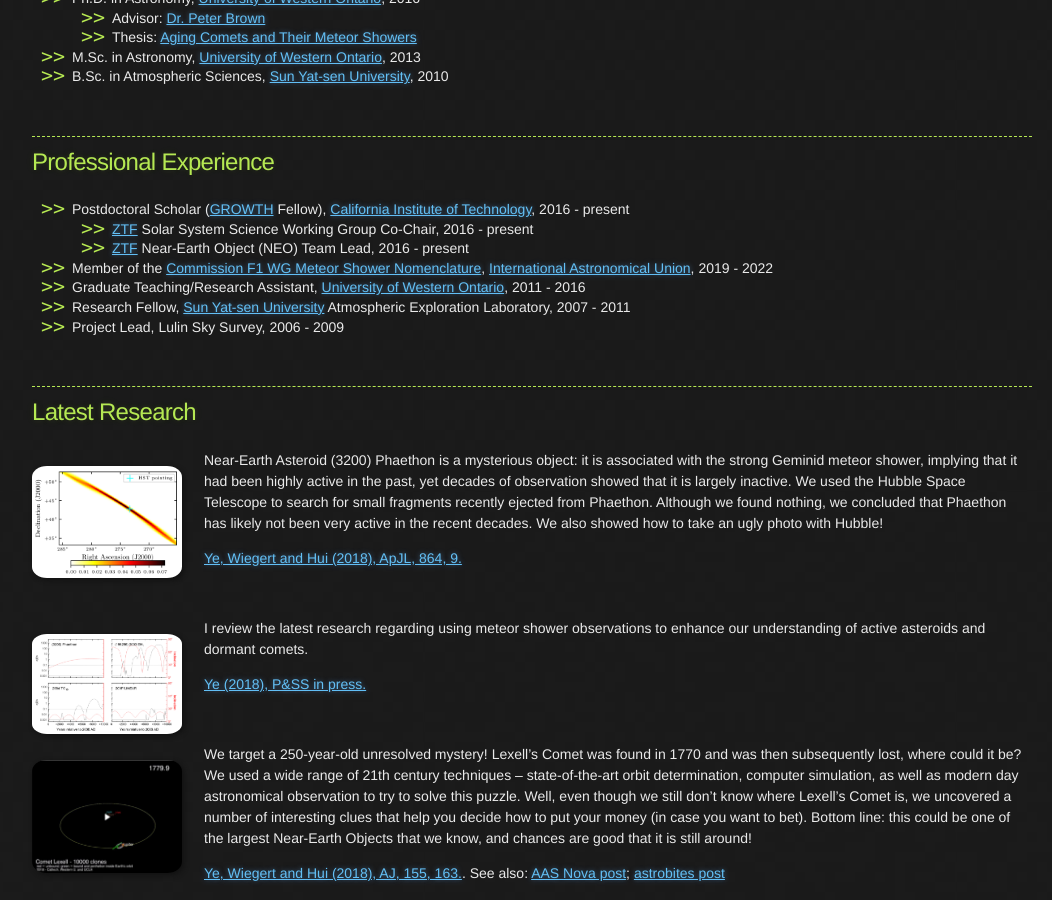
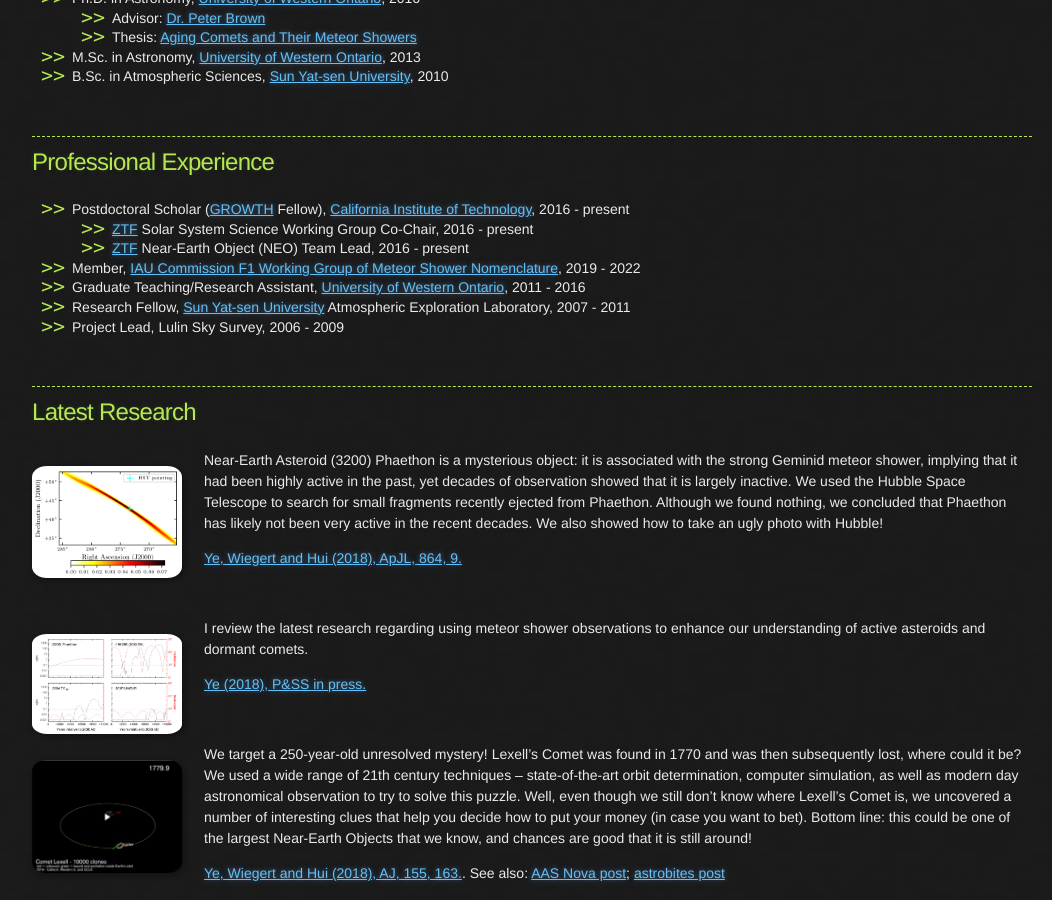
Before and after one commit to Yeqzids/Yeqzids.GitHub.io, a Jekyll site: the page built from index.md, in a window 1280 px wide and 900 px high, scrolled down 573 px. Shown: the whole window, without its empty margins (108-1160 px from the left). Built offline with Jekyll 4.4.1, drawn with Linux system fonts in a browser that asks for light colours; nearby versions of some CDN libraries.

Commit message:
Update index.md

```diff
--- a/index.md
+++ b/index.md
@@ -33,7 +33,7 @@
 * Postdoctoral Scholar ([GROWTH](http://growth.caltech.edu/) Fellow), [California Institute of Technology](http://www.caltech.edu/), 2016 - present
     * [ZTF](https://www.ztf.caltech.edu/) Solar System Science Working Group Co-Chair, 2016 - present
     * [ZTF](https://www.ztf.caltech.edu/) Near-Earth Object (NEO) Team Lead, 2016 - present
-* Member of the [Commission F1 WG Meteor Shower Nomenclature](https://www.iau.org/science/scientific_bodies/working_groups/276/members/), [International Astronomical Union](https://www.iau.org), 2019 - 2022
+* Member, [IAU Commission F1 Working Group of Meteor Shower Nomenclature](https://www.iau.org/science/scientific_bodies/working_groups/276/members/), 2019 - 2022
 * Graduate Teaching/Research Assistant, [University of Western Ontario](http://www.uwo.ca/), 2011 - 2016
 * Research Fellow, [Sun Yat-sen University](http://www.sysu.edu.cn/) Atmospheric Exploration Laboratory, 2007 - 2011
 * Project Lead, Lulin Sky Survey, 2006 - 2009
```
